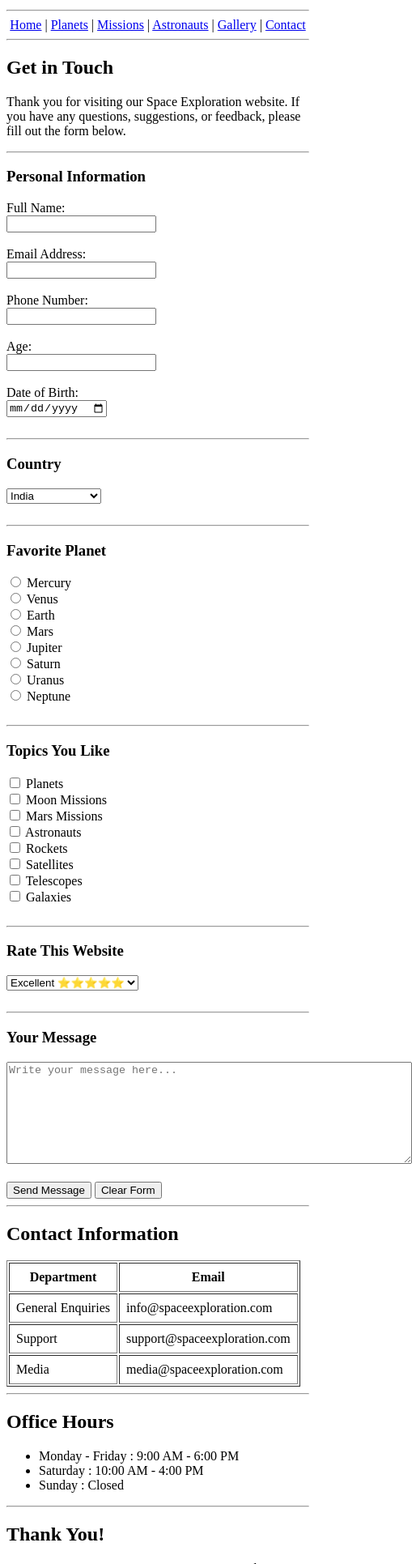
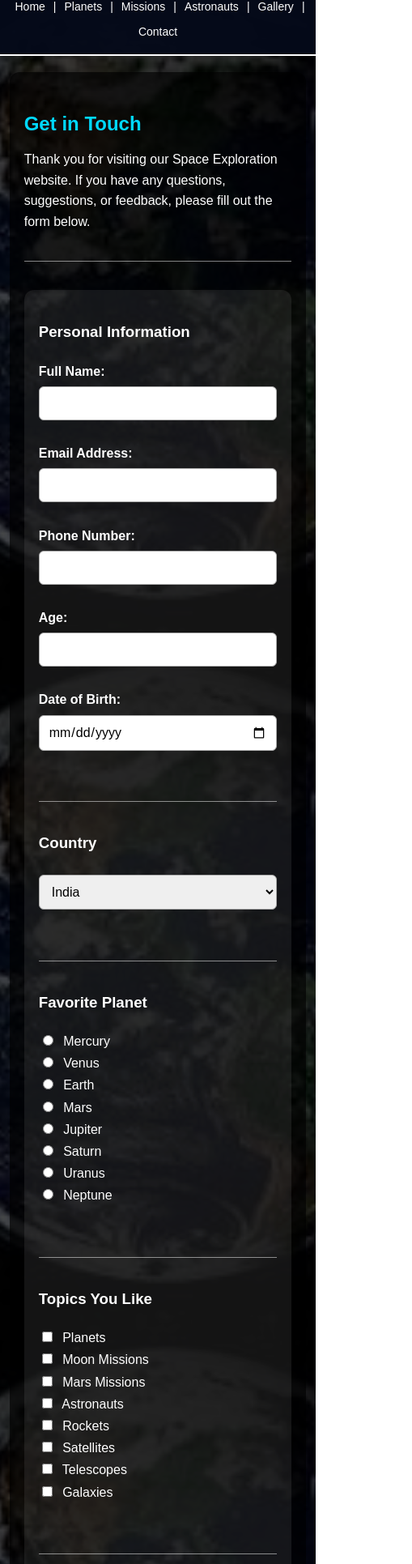
Before and after one commit to mnandakumar20/Space-Exploration-Website, a plain HTML site: page contact.html in a window 390 px wide. Shown: the part 69-2000 px from the top of the page at 81% size, 509 px wide, since content can reach past the window. Drawn offline with Linux system fonts and the light colour scheme.

Commit message:
Added responsive design

```diff
--- a/astronauts.html
+++ b/astronauts.html
@@ -2,7 +2,9 @@
 <html>
 
 <head>
+    <meta name="viewport" content="width=device-width, initial-scale=1.0">
     <title>Astronauts - Space Exploration</title>
+     <link rel="stylesheet" href="style.css">
 </head>
 
 <body>
--- a/contact.html
+++ b/contact.html
@@ -2,7 +2,9 @@
 <html>
 
 <head>
+    <meta name="viewport" content="width=device-width, initial-scale=1.0">
     <title>Contact - Space Exploration</title>
+     <link rel="stylesheet" href="style.css">
 </head>
 
 <body>
--- /dev/null
+++ b/style.css
@@ -0,0 +1,532 @@
+/* ================================================= */
+/* GLOBAL RESET */
+/* ================================================= */
+
+* {
+    box-sizing: border-box;
+}
+
+html {
+    scroll-behavior: smooth;
+}
+
+body {
+    margin: 0;
+    padding: 0;
+
+    font-family: Arial, sans-serif;
+
+    background:
+        linear-gradient(rgba(0, 0, 0, 0.72), rgba(0, 0, 0, 0.72)),
+        url("images/space.jpg");
+
+    background-size: cover;
+    background-position: center;
+    background-attachment: fixed;
+
+    color: white;
+
+    line-height: 1.7;
+}
+
+
+/* ================================================= */
+/* HEADER */
+/* ================================================= */
+
+header {
+    background: rgba(5, 10, 25, 0.96);
+
+    padding: 20px;
+
+    text-align: center;
+
+    border-bottom: 2px solid #ffffff;
+}
+
+header h1 {
+    margin: 0 0 15px;
+
+    font-size: 36px;
+
+    color: white;
+}
+
+
+/* ================================================= */
+/* NAVIGATION */
+/* ================================================= */
+
+nav {
+    display: flex;
+
+    justify-content: center;
+    align-items: center;
+
+    flex-wrap: wrap;
+
+    gap: 8px;
+
+    font-size: 16px;
+}
+
+nav a {
+    color: #ffffff;
+
+    text-decoration: none;
+
+    padding: 5px 8px;
+
+    transition: 0.3s;
+}
+
+nav a:hover {
+    color: #00d9ff;
+}
+
+
+/* Hide the old HR lines inside header */
+
+header hr {
+    display: none;
+}
+
+
+/* ================================================= */
+/* MAIN CONTENT */
+/* ================================================= */
+
+main {
+    width: 90%;
+
+    max-width: 1100px;
+
+    margin: 35px auto;
+
+    padding: 30px;
+
+    background: rgba(0, 0, 0, 0.65);
+
+    border-radius: 15px;
+}
+
+main h2 {
+    color: #00d9ff;
+
+    margin-top: 30px;
+
+    margin-bottom: 15px;
+}
+
+main h3 {
+    color: #ffffff;
+}
+
+main p {
+    font-size: 17px;
+
+    margin-bottom: 20px;
+}
+
+
+/* ================================================= */
+/* IMAGES */
+/* ================================================= */
+
+main img {
+    max-width: 100%;
+
+    height: auto;
+
+    display: block;
+
+    margin: 20px auto;
+
+    border-radius: 10px;
+
+    object-fit: contain;
+}
+
+
+/* ================================================= */
+/* TABLES */
+/* ================================================= */
+
+main table {
+    width: 100%;
+
+    border-collapse: collapse;
+
+    margin: 25px 0;
+
+    background: rgba(255, 255, 255, 0.08);
+
+    font-size: 16px;
+}
+
+main th,
+main td {
+    border: 1px solid #ffffff;
+
+    padding: 10px;
+
+    text-align: left;
+
+    vertical-align: top;
+}
+
+main th {
+    background: rgba(0, 217, 255, 0.25);
+
+    color: white;
+}
+
+
+/* ================================================= */
+/* LISTS */
+/* ================================================= */
+
+main ul,
+main ol {
+    padding-left: 25px;
+
+    margin-bottom: 25px;
+}
+
+main li {
+    margin: 6px 0;
+}
+
+
+/* ================================================= */
+/* HORIZONTAL LINES */
+/* ================================================= */
+
+main hr {
+    border: none;
+
+    border-top: 1px solid rgba(255, 255, 255, 0.5);
+
+    margin: 35px 0;
+}
+
+
+/* ================================================= */
+/* CONTACT FORM */
+/* ================================================= */
+
+form {
+    width: 100%;
+
+    max-width: 700px;
+
+    margin: 0 auto;
+
+    background: rgba(255, 255, 255, 0.08);
+
+    padding: 25px;
+
+    border-radius: 12px;
+}
+
+form label {
+    font-weight: bold;
+}
+
+form input[type="text"],
+form input[type="email"],
+form input[type="tel"],
+form input[type="number"],
+form input[type="date"],
+form select,
+form textarea {
+    width: 100%;
+
+    padding: 11px;
+
+    margin-top: 5px;
+
+    border: 1px solid #aaa;
+
+    border-radius: 6px;
+
+    font-size: 16px;
+
+    font-family: Arial, sans-serif;
+}
+
+form textarea {
+    resize: vertical;
+
+    min-height: 150px;
+}
+
+form input[type="radio"],
+form input[type="checkbox"] {
+    margin-right: 8px;
+}
+
+form input[type="submit"],
+form input[type="reset"] {
+    padding: 12px 20px;
+
+    margin: 10px 5px 0 0;
+
+    border: none;
+
+    border-radius: 6px;
+
+    cursor: pointer;
+
+    font-size: 16px;
+
+    color: white;
+
+    background: #007bff;
+}
+
+form input[type="reset"] {
+    background: #dc3545;
+}
+
+form input[type="submit"]:hover,
+form input[type="reset"]:hover {
+    opacity: 0.85;
+}
+
+
+/* ================================================= */
+/* FOOTER */
+/* ================================================= */
+
+footer {
+    background: rgba(0, 0, 0, 0.95);
+
+    color: white;
+
+    text-align: center;
+
+    padding: 25px 15px;
+
+    margin-top: 40px;
+}
+
+footer p {
+    margin: 5px 0;
+}
+
+
+/* ================================================= */
+/* TABLET */
+/* ================================================= */
+
+@media screen and (max-width: 992px) {
+
+    header {
+        padding: 18px;
+    }
+
+    header h1 {
+        font-size: 32px;
+    }
+
+    main {
+        width: 94%;
+
+        padding: 25px;
+    }
+
+    main table {
+        font-size: 15px;
+    }
+
+    main img {
+        max-width: 90%;
+    }
+}
+
+
+/* ================================================= */
+/* MOBILE */
+/* ================================================= */
+
+@media screen and (max-width: 600px) {
+
+    /* ============================= */
+    /* HEADER */
+    /* ============================= */
+
+    header {
+        position: sticky;
+
+        top: 0;
+
+        z-index: 1000;
+
+        padding: 12px 10px;
+    }
+
+    header h1 {
+        font-size: 25px;
+
+        margin-bottom: 8px;
+    }
+
+
+    /* ============================= */
+    /* NAVIGATION */
+    /* ============================= */
+
+    nav {
+        display: flex;
+
+        flex-direction: row;
+
+        flex-wrap: wrap;
+
+        justify-content: center;
+
+        align-items: center;
+
+        gap: 2px 5px;
+
+        font-size: 14px;
+    }
+
+    nav a {
+        padding: 3px 5px;
+
+        white-space: nowrap;
+    }
+
+
+    /* ============================= */
+    /* MAIN */
+    /* ============================= */
+
+    main {
+        width: 94%;
+
+        margin: 20px auto;
+
+        padding: 18px;
+
+        border-radius: 12px;
+    }
+
+    main h2 {
+        font-size: 24px;
+
+        line-height: 1.3;
+    }
+
+    main p {
+        font-size: 16px;
+
+        line-height: 1.6;
+
+        text-align: left;
+    }
+
+
+    /* ============================= */
+    /* IMAGES */
+    /* ============================= */
+
+    main img {
+        width: 100% !important;
+
+        max-width: 350px;
+
+        height: auto;
+
+        margin: 18px auto;
+    }
+
+
+    /* ============================= */
+    /* TABLES */
+    /* ============================= */
+
+    main table {
+        display: block;
+
+        width: 100%;
+
+        overflow-x: auto;
+
+        -webkit-overflow-scrolling: touch;
+
+        font-size: 14px;
+    }
+
+    main th,
+    main td {
+        padding: 8px;
+
+        min-width: 120px;
+
+        white-space: normal;
+    }
+
+
+    /* ============================= */
+    /* LISTS */
+    /* ============================= */
+
+    main ul,
+    main ol {
+        padding-left: 22px;
+    }
+
+    main li {
+        margin: 5px 0;
+
+        font-size: 15px;
+    }
+
+
+    /* ============================= */
+    /* CONTACT FORM */
+    /* ============================= */
+
+    form {
+        width: 100%;
+
+        padding: 18px;
+    }
+
+    form input[type="text"],
+    form input[type="email"],
+    form input[type="tel"],
+    form input[type="number"],
+    form input[type="date"],
+    form select,
+    form textarea {
+        width: 100%;
+
+        font-size: 16px;
+    }
+
+    form textarea {
+        min-height: 130px;
+    }
+
+    form input[type="submit"],
+    form input[type="reset"] {
+        width: 100%;
+
+        margin: 6px 0;
+    }
+
+
+    /* ============================= */
+    /* FOOTER */
+    /* ============================= */
+
+    footer {
+        padding: 20px 12px;
+
+        font-size: 14px;
+    }
+}
```
Also changed, not shown: gallery.html (+2 -0 lines), index.html (+2 -0 lines), missions.html (+2 -0 lines), planets.html (+2 -0 lines).
